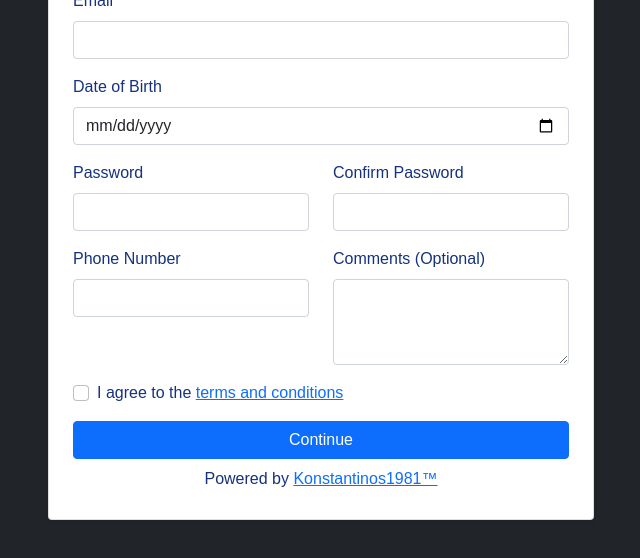
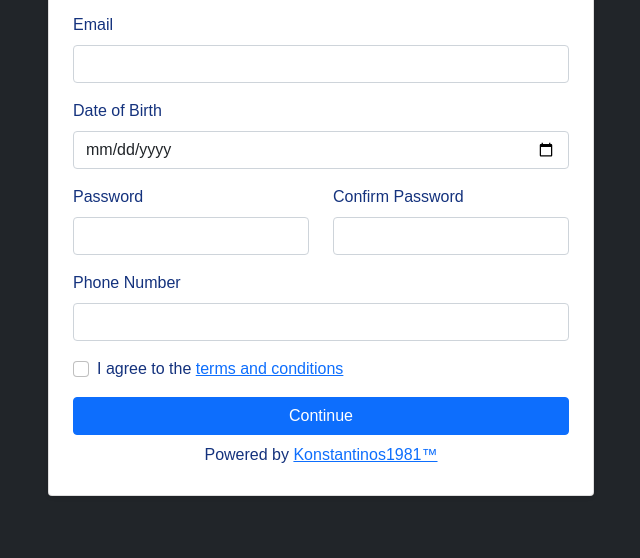
Before and after one commit to konstantinos1981/signUpForm, a plain HTML site: page index.html in a window 1280 px wide. Shown: the part 232-790 px from the top of the page, without its empty margins (319-959 px from the left). Drawn offline with nearby package versions, Linux system fonts and the light colour scheme.

Commit message:
second commit: Removed the optional comments input. Not required during sign up

```diff
--- a/index.html
+++ b/index.html
@@ -84,16 +84,6 @@
                   <input type="tel" id="phone" class="form-control" required />
                   <div class="error"></div>
                 </div>
-                <div class="col">
-                  <label for="message" class="form-label"
-                    >Comments (Optional)</label
-                  >
-                  <textarea
-                    id="message"
-                    class="form-control"
-                    rows="3"
-                  ></textarea>
-                </div>
               </div>
 
               <div class="form-check mb-3">
```
Also changed, not shown: 1 other file.
